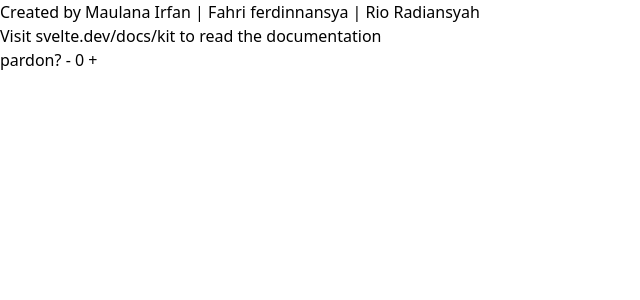
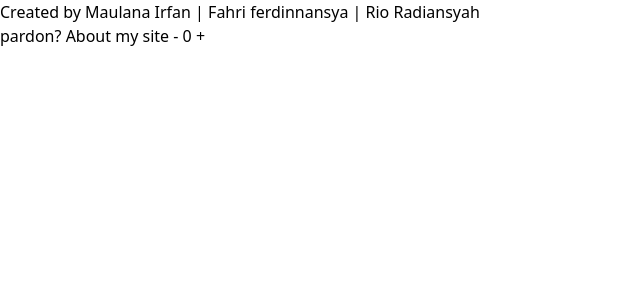
Before and after one commit to mirfan777/rajulang, a SvelteKit app: page / in a window 1280 px wide. Shown: the top 300 px of the page, without its empty margins (0-640 px from the left). Built offline with nearby package versions, Linux system fonts and the light colour scheme.

Commit message:
testing route

```diff
--- a/src/routes/+page.svelte
+++ b/src/routes/+page.svelte
@@ -1,11 +1,12 @@
 <h1>Created by Maulana Irfan | Fahri ferdinnansya | Rio Radiansyah</h1>
-<p>Visit <a href="https://svelte.dev/docs/kit">svelte.dev/docs/kit</a> to read the documentation</p>
 
 pardon?
 <script>
 	let count = 0;
 </script>
 
+<a href="/about">About my site</a>
+
 <button on:click={() => count -= 1}>-</button>
 <span>{ count }</span>
 <button on:click={() => count += 1}>+</button>
--- /dev/null
+++ b/src/routes/about/+page.svelte
@@ -0,0 +1 @@
+<a href="/">About my site</a>
```
